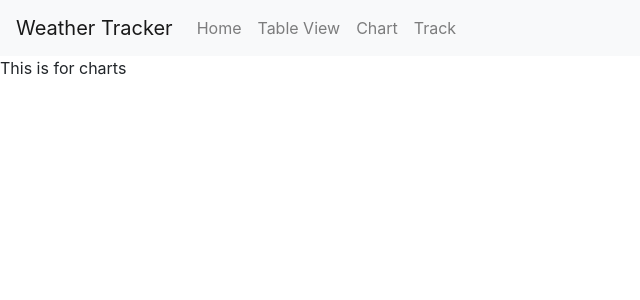
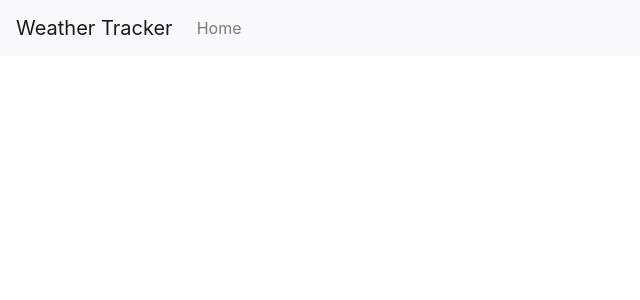
Before and after one commit to LukeMartin-123/Weather-Tracking-React-App, a React (Create React App) app: page /chart in a window 1280 px wide. Shown: the top 300 px of the page, without its empty margins (0-640 px from the left). Built offline with nearby package versions, Linux system fonts and the light colour scheme.

Commit message:
Removing pages

```diff
--- a/src/Router.js
+++ b/src/Router.js
@@ -2,8 +2,6 @@ import { BrowserRouter, Route } from "react-router-dom";
 
 //importing pages
 import Home from "./pages/Home"
-import Chart from "./pages/Chart";
-import Table from "./pages/Table";
 
 
 //importing components
@@ -16,8 +14,6 @@ function Router() {
       <Navbar />
 
           <Route exact path="/" component={Home} />
-          <Route exact path="/chart" component={Chart} />
-          <Route exact path="/table" component={Table} />
 
       </BrowserRouter>
   );
--- a/src/components/Navbar/index.js
+++ b/src/components/Navbar/index.js
@@ -1,5 +1,4 @@
 import React, { useState } from "react";
-import Popup from "../Popup/Popup";
 import "./style.css";
 import {
     Collapse,
@@ -43,43 +42,6 @@ function NavbarI() {
                   </NavLink>
                 </NavItem>
 
-                <NavItem>
-                  <NavLink
-                    href="/Table"
-                    className={
-                      window.location.pathname === "/Table"
-                        ? "nav-link active"
-                        : "nav-link"
-                    }
-                  >
-                    Table View
-                  </NavLink>
-                </NavItem>
-
-                <NavItem>
-                  <NavLink
-                    href="/Chart"
-                    className={
-                      window.location.pathname === "/Chart"
-                        ? "nav-link active"
-                        : "nav-link"
-                    }
-                  >
-                    Chart
-                  </NavLink>
-                </NavItem>
-
-                <NavItem >
-                <Popup trigger={buttonPopup} setTrigger={setButtonPopup}> </Popup>
-                  <NavLink
-                    onClick={() => setButtonPopup(true)}
-                    className= "nav-link"
-
-                  >
-                    Track
-                  </NavLink>
-
-                </NavItem>
 
      </>
               </Nav>
--- a/src/pages/Chart.js
+++ /dev/null
@@ -1,11 +0,0 @@
-import React from 'react'
-
-export const Chart = () => {
-    return (
-        <div>
-            <p>This is for charts</p>
-        </div>
-    )
-}
-
-export default Chart
--- a/src/pages/Table.js
+++ /dev/null
@@ -1,11 +0,0 @@
-import Table from "../components/Table/Table"
-
-
-function TablePage() {
-
-    return (
-        <Table />
-    )
-  }
-
-  export default TablePage;
```
